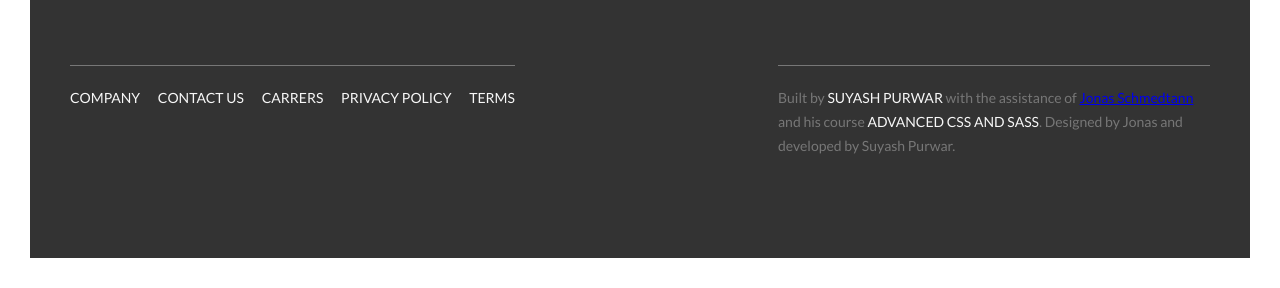
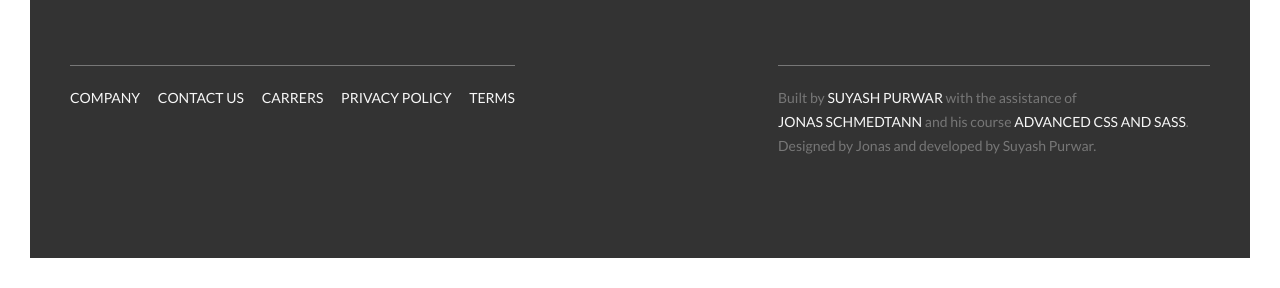
Before and after one commit to suyash-purwar/Natours, a website: page index.html in a window 1280 px wide. Shown: the part 5660-5948 px from the top of the page. Drawn offline with Linux system fonts and the light colour scheme.

Commit message:
Fixed typo in footer links

```diff
--- a/index.html
+++ b/index.html
@@ -362,7 +362,7 @@
                 </div>
                 <div class="col-1-of-2">
                     <p class="footer__copyright">
-                        Built by <a href="#" class="footer__link">Suyash Purwar</a> with the assistance of <a href="#" class="footer_link">Jonas Schmedtann</a> and his course <a href="#" class="footer__link">Advanced CSS and Sass</a>. Designed by Jonas and developed by Suyash Purwar.
+                        Built by <a href="#" class="footer__link">Suyash Purwar</a> with the assistance of <a href="#" class="footer__link">Jonas Schmedtann</a> and his course <a href="#" class="footer__link">Advanced CSS and Sass</a>. Designed by Jonas and developed by Suyash Purwar.
                     </p>
                 </div>
             </div>
```
